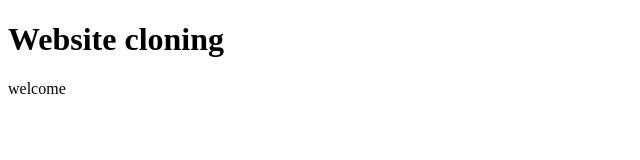
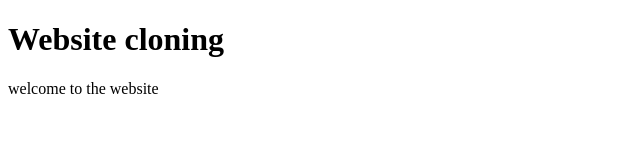
Before and after one commit to Ofallbrains/Website-Cloning---TheGYM, a plain HTML site: page index.html in a window 1280 px wide. Shown: the whole page, without its empty margins (0-640 px from the left). Drawn offline with Linux system fonts and the light colour scheme.

Commit message:
Web cloning

```diff
--- a/index.html
+++ b/index.html
@@ -7,6 +7,6 @@
 </head>
 <body>
     <h1>Website cloning</h1>
-    <p>welcome</p>
+    <p>welcome to the website</p>
 </body>
 </html>
```
